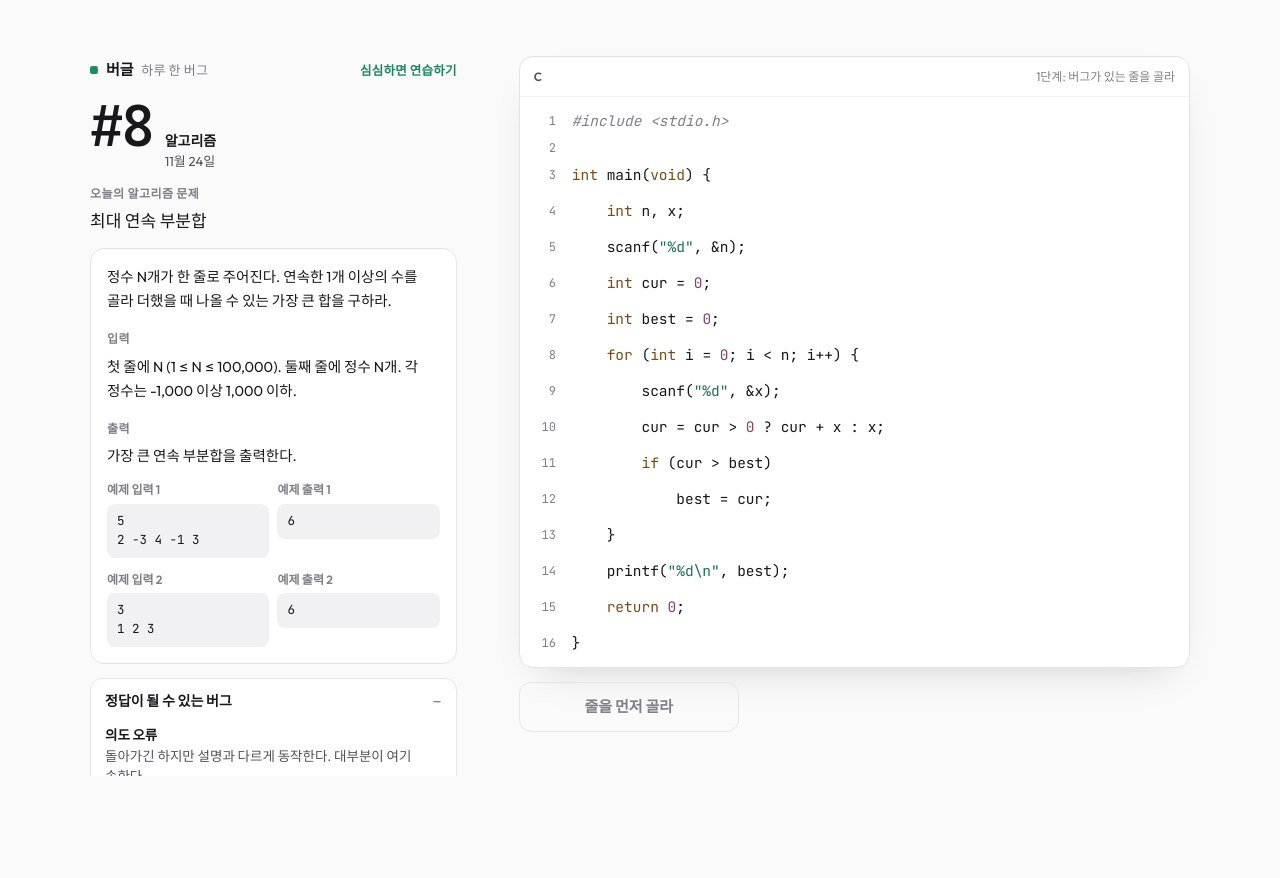
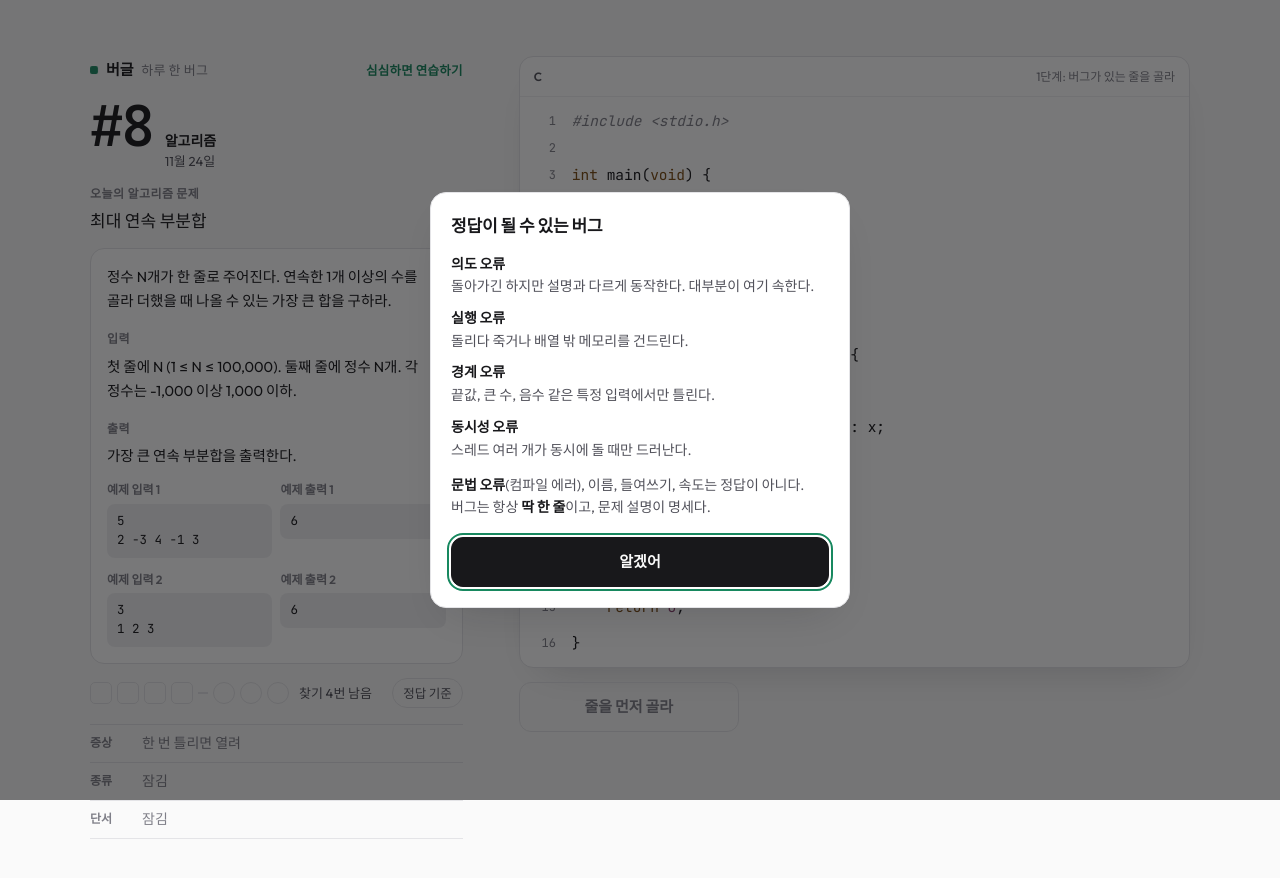
Before and after one commit to door-yeah/bugle, a plain HTML site: page index.html in a window 1280 px wide. Before the commit the page ends 816 px from the top, so only its background shows below. Drawn offline with Linux system fonts and the light colour scheme; a web font is replaced by a local one.

Commit message:
좁은 화면의 정답 기준은 작은 버튼과 창으로, 왼쪽 단독 스크롤 제거
Co-Authored-By: Claude Opus 5.5 <noreply@anthropic.com>

```diff
--- a/index.html
+++ b/index.html
@@ -317,21 +317,25 @@ button { font: inherit; color: inherit; }
 .cex-log li div { min-width: 0; }
 .cex-log li div b { display: block; font-size: 12px; font-weight: 600; color: var(--ink-3); margin-bottom: 4px; }
 .cex-log li .in { grid-column: 1 / -1; }
-.rules { border: 1px solid var(--line); border-radius: 12px; background: var(--surface); font-size: 13.5px; line-height: 1.5; }
-.rules summary {
-  list-style: none; cursor: pointer; padding: 11px 14px; font-weight: 600; font-size: 14px;
-  display: flex; justify-content: space-between; align-items: center; -webkit-tap-highlight-color: transparent;
+.rules-btn {
+  margin-left: auto; padding: 4px 10px; border: 1px solid var(--line); border-radius: 999px;
+  background: transparent; color: var(--ink-2); font-size: 12.5px; font-weight: 500; cursor: pointer;
+  -webkit-tap-highlight-color: transparent;
 }
-.rules summary::-webkit-details-marker { display: none; }
-.rules summary::after { content: "+"; font-family: var(--mono); color: var(--ink-3); font-weight: 400; font-size: 16px; }
-.rules[open] summary::after { content: "\2013"; }
-.rules summary:focus-visible { outline: 2px solid var(--accent); outline-offset: 2px; border-radius: 12px; }
-.rules ul { list-style: none; margin: 0; padding: 0 14px; display: grid; gap: 8px; }
-.rules li { display: grid; gap: 1px; }
-.rules li span, .rules p { color: var(--ink-2); }
-.rules p { margin: 10px 14px 0; }
-.rules p:last-child { margin-bottom: 12px; }
-.rules p b { color: var(--ink); font-weight: 600; }
+.rules-btn:hover { color: var(--ink); border-color: var(--ink-3); }
+.rules-btn:focus-visible { outline: 2px solid var(--accent); outline-offset: 2px; }
+.rules-dialog {
+  width: min(420px, calc(100vw - 32px)); padding: 20px; border: 1px solid var(--line); border-radius: 16px;
+  background: var(--surface); color: var(--ink); box-shadow: var(--shadow); font-size: 14px; line-height: 1.55;
+}
+.rules-dialog::backdrop { background: rgba(10, 10, 12, 0.55); }
+.rules-dialog h2 { margin: 0 0 14px; font-size: 17px; font-weight: 700; letter-spacing: -0.01em; }
+.rules-dialog ul { list-style: none; margin: 0; padding: 0; display: grid; gap: 10px; }
+.rules-dialog li { display: grid; gap: 1px; }
+.rules-dialog li span, .rules-dialog p { color: var(--ink-2); }
+.rules-dialog p { margin: 14px 0 0; }
+.rules-dialog p b { color: var(--ink); font-weight: 600; }
+.rules-dialog form { margin-top: 18px; }
 .brand { flex-wrap: wrap; }
 .practice-link {
   margin-left: auto; font-size: 12.5px; font-weight: 600; color: var(--accent);
@@ -395,12 +399,9 @@ button { font: inherit; color: inherit; }
     gap: 56px; padding: 56px 40px 40px;
   }
   /* 왼쪽은 화면에 고정해서 스크롤하지 않아도 늘 보이게 한다 */
-  .left {
-    grid-area: left; display: flex; flex-direction: column; gap: 22px;
-    position: sticky; top: 40px; align-self: start;
-    max-height: calc(100dvh - 80px); overflow-y: auto; scrollbar-width: thin;
-    padding-right: 6px; overscroll-behavior: contain;
-  }
+  .left { grid-area: left; display: flex; flex-direction: column; gap: 22px; align-self: start; }
+  /* 화면 높이 안에 다 들어갈 때만 고정한다. 넘치면 페이지와 같이 스크롤된다. */
+  .left.pin { position: sticky; top: 40px; }
   .mast { gap: 14px; }
   .left { gap: 16px; }
   .hints li { padding: 8px 0; }
@@ -432,7 +433,7 @@ button { font: inherit; color: inherit; }
     grid-template-columns: minmax(300px, 4fr) 8fr minmax(250px, 3fr);
     grid-template-areas: "left stage rail";
   }
-  .left .rules { display: none; }
+  .rules-btn { display: none; }
   .rail {
     display: block; grid-area: rail; position: sticky; top: 40px; align-self: start;
     font-size: 13.5px; line-height: 1.5;
@@ -463,19 +464,10 @@ button { font: inherit; color: inherit; }
     </div>
     <p class="goal"><span id="goalLabel">이 코드가 하려던 일</span><span id="goal"></span></p>
     <section class="problem" id="problem" hidden></section>
-    <details class="rules" id="rules">
-      <summary>정답이 될 수 있는 버그</summary>
-      <ul>
-        <li><b>의도 오류</b><span>돌아가긴 하지만 설명과 다르게 동작한다. 대부분이 여기 속한다.</span></li>
-        <li><b>실행 오류</b><span>돌리다 죽거나 배열 밖 메모리를 건드린다.</span></li>
-        <li><b>경계 오류</b><span>끝값, 큰 수, 음수 같은 특정 입력에서만 틀린다.</span></li>
-        <li><b>동시성 오류</b><span>스레드 여러 개가 동시에 돌 때만 드러난다.</span></li>
-      </ul>
-      <p><b>문법 오류</b>(컴파일 에러), 이름, 들여쓰기, 속도는 정답이 아니다. 버그는 항상 <b>딱 한 줄</b>이고, 문제 설명이 명세다.</p>
-    </details>
     <div class="tries" aria-live="polite">
       <div class="tries-boxes" id="triesBoxes"></div>
       <div class="tries-label" id="triesLabel"></div>
+      <button class="rules-btn" id="rulesBtn" type="button" aria-haspopup="dialog">정답 기준</button>
     </div>
   </header>
 
@@ -546,6 +538,18 @@ button { font: inherit; color: inherit; }
       <p><b>문법 오류</b>(컴파일 에러), 이름, 들여쓰기, 속도는 정답이 아니다. 버그는 항상 <b>딱 한 줄</b>이고, 문제 설명이 명세다.</p>
   </aside>
 </div>
+
+<dialog class="rules-dialog" id="rulesDialog" aria-labelledby="rulesTitle">
+  <h2 id="rulesTitle">정답이 될 수 있는 버그</h2>
+      <ul>
+        <li><b>의도 오류</b><span>돌아가긴 하지만 설명과 다르게 동작한다. 대부분이 여기 속한다.</span></li>
+        <li><b>실행 오류</b><span>돌리다 죽거나 배열 밖 메모리를 건드린다.</span></li>
+        <li><b>경계 오류</b><span>끝값, 큰 수, 음수 같은 특정 입력에서만 틀린다.</span></li>
+        <li><b>동시성 오류</b><span>스레드 여러 개가 동시에 돌 때만 드러난다.</span></li>
+      </ul>
+      <p><b>문법 오류</b>(컴파일 에러), 이름, 들여쓰기, 속도는 정답이 아니다. 버그는 항상 <b>딱 한 줄</b>이고, 문제 설명이 명세다.</p>
+  <form method="dialog"><button class="btn" type="submit">알겠어</button></form>
+</dialog>
 
 <div class="toast" id="toast" role="status"></div>
 
@@ -685,9 +689,16 @@ button { font: inherit; color: inherit; }
     ],
   };
   function renderRules() {
+    var dlg = $("rulesDialog");
+    var open = function () {
+      if (typeof dlg.showModal === "function") dlg.showModal(); else dlg.setAttribute("open", "");
+    };
+    $("rulesBtn").addEventListener("click", open);
+    dlg.addEventListener("click", function (e) { if (e.target === dlg) dlg.close(); });
+    // 처음 온 사람에게 한 번 띄운다. 넓은 화면은 오른쪽 칸에 늘 보이므로 띄우지 않는다.
     var seen = load("seenRules", false);
-    $("rules").open = !seen;
     save("seenRules", true);
+    if (!seen && getComputedStyle($("rulesBtn")).display !== "none") open();
   }
 
   function renderKinds() {
@@ -924,9 +935,7 @@ button { font: inherit; color: inherit; }
     }).join("");
 
     // 과목별 버그 목록은 한 번 틀리면(또는 끝나면) 열리는 힌트다
-    var kindsWasHidden = $("kinds").hidden;
     $("kinds").hidden = !$("kindList").innerHTML || (misses() === 0 && !state.findDone);
-    if (kindsWasHidden && !$("kinds").hidden) $("rules").open = false;
 
     // 폰에서는 힌트 목록이 코드 아래에 있으므로, 방금 열린 힌트를 제출 버튼 위에도 보여준다
     var dh = $("dockHint");
@@ -951,6 +960,7 @@ button { font: inherit; color: inherit; }
 
     renderFix();
     renderCex();
+    if (typeof fitLeft === "function") setTimeout(fitLeft, 0);
     if (stage === "done") renderResult();
   }
 
@@ -1170,6 +1180,14 @@ button { font: inherit; color: inherit; }
   });
   setInterval(function () { if (state.done) tick(); }, 1000);
 
+  // 왼쪽 칸이 화면 높이 안에 들어가면 고정, 아니면 페이지와 함께 스크롤
+  function fitLeft() {
+    var left = document.querySelector(".left");
+    if (!left) return;
+    left.classList.toggle("pin", left.offsetHeight <= window.innerHeight - 60);
+  }
+  window.addEventListener("resize", fitLeft);
+
   // ---------- 시작 ----------
   renderHead();
   renderRules();
```
